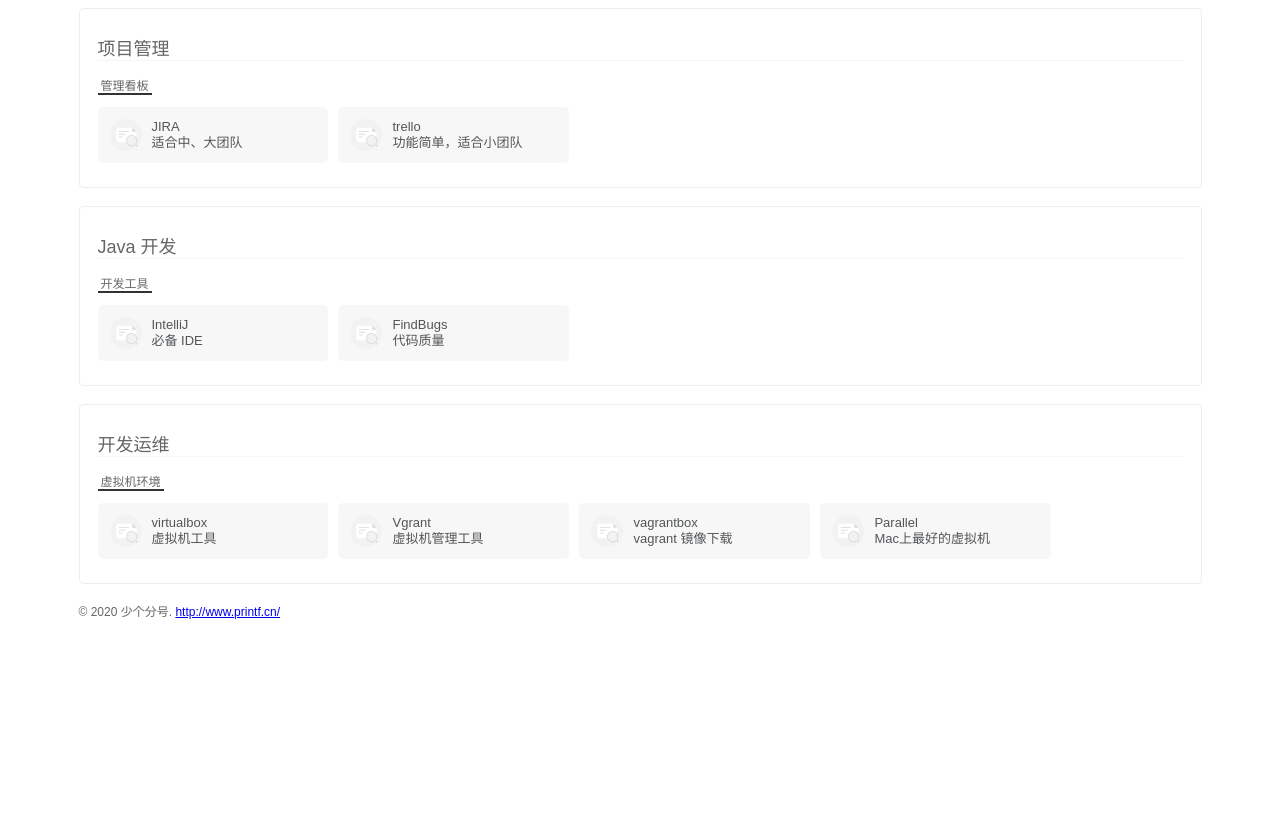
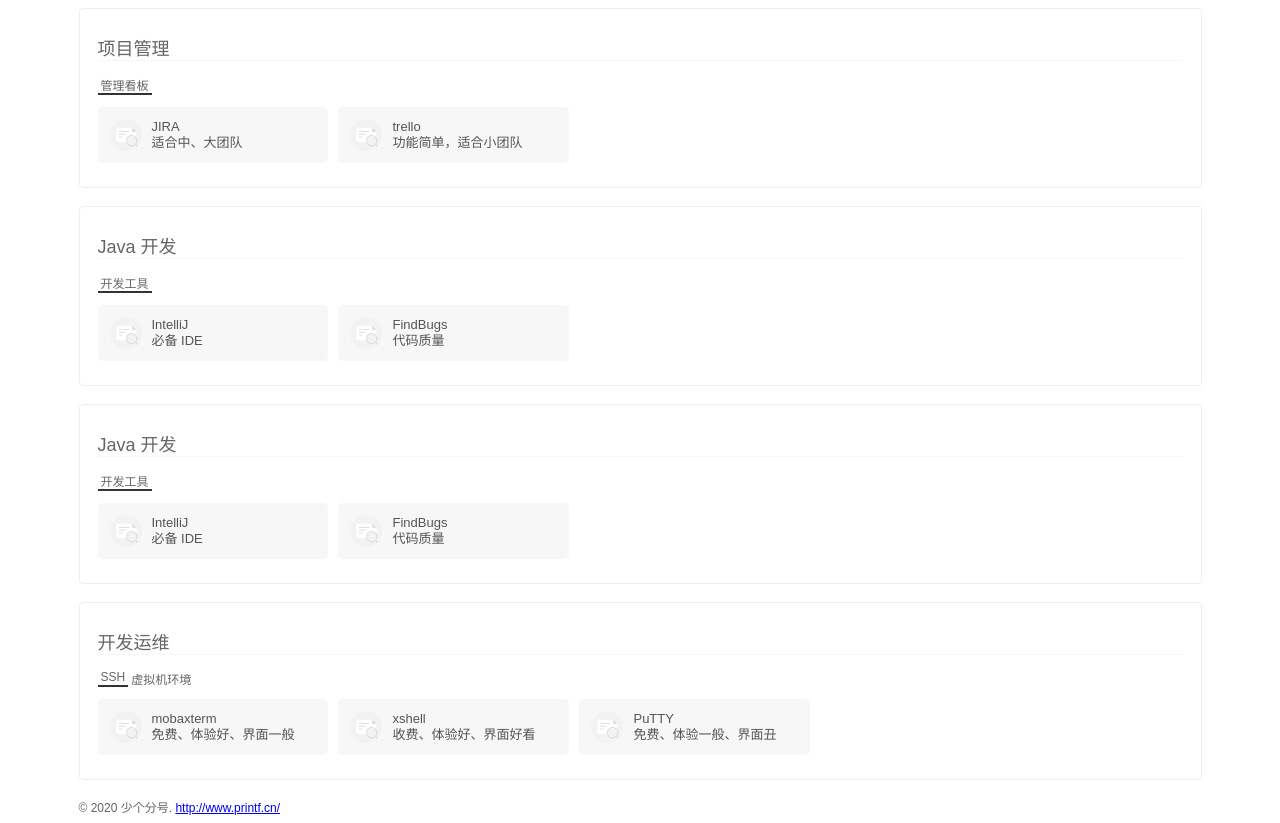
Before and after one commit to linksgo2011/developer-tools, a website: page docs/index.html in a window 1280 px wide. Before the commit the page ends 800 px from the top, so only its background shows below. Drawn offline with Linux system fonts and the light colour scheme.

Commit message:
generate website on `date +%y%m%d`

```diff
--- a/docs/index.html
+++ b/docs/index.html
@@ -203,11 +203,57 @@
     </section>
 
     <section class="section domain">
+        <h2>Java 开发</h2>
+        <div class="tab">
+            <dl class="tab-header">
+
+                <dd class="title active">
+                    开发工具
+                </dd>
+
+            </dl>
+            <div class="tab-content">
+
+                <ul class="candidates active">
+
+                    <li>
+                        <a href="https://www.atlassian.com/software/jira" target="_blank">
+                            <img src="./icons/default.png" height="32" width="32" alt="">
+                            <div class="intro">
+                                <span>IntelliJ</span>
+                                <br>
+                                <span>必备 IDE</span>
+                            </div>
+                        </a>
+                    </li>
+
+                    <li>
+                        <a href="https://trello.com/" target="_blank">
+                            <img src="./icons/default.png" height="32" width="32" alt="">
+                            <div class="intro">
+                                <span>FindBugs</span>
+                                <br>
+                                <span>代码质量</span>
+                            </div>
+                        </a>
+                    </li>
+
+                </ul>
+
+            </div>
+        </div>
+    </section>
+
+    <section class="section domain">
         <h2>开发运维</h2>
         <div class="tab">
             <dl class="tab-header">
 
                 <dd class="title active">
+                    SSH
+                </dd>
+
+                <dd class="title ">
                     虚拟机环境
                 </dd>
 
@@ -215,6 +261,43 @@
             <div class="tab-content">
 
                 <ul class="candidates active">
+
+                    <li>
+                        <a href="https://mobaxterm.mobatek.net/download-home-edition.html" target="_blank">
+                            <img src="./icons/default.png" height="32" width="32" alt="">
+                            <div class="intro">
+                                <span>mobaxterm</span>
+                                <br>
+                                <span>免费、体验好、界面一般</span>
+                            </div>
+                        </a>
+                    </li>
+
+                    <li>
+                        <a href="https://www.netsarang.com/zh/" target="_blank">
+                            <img src="./icons/default.png" height="32" width="32" alt="">
+                            <div class="intro">
+                                <span>xshell</span>
+                                <br>
+                                <span>收费、体验好、界面好看</span>
+                            </div>
+                        </a>
+                    </li>
+
+                    <li>
+                        <a href="https://www.chiark.greenend.org.uk/~sgtatham/putty/" target="_blank">
+                            <img src="./icons/default.png" height="32" width="32" alt="">
+                            <div class="intro">
+                                <span>PuTTY</span>
+                                <br>
+                                <span>免费、体验一般、界面丑</span>
+                            </div>
+                        </a>
+                    </li>
+
+                </ul>
+
+                <ul class="candidates ">
 
                     <li>
                         <a href="https://www.virtualbox.org" target="_blank">
```
Also changed, not shown: main.yaml (+24 -0 lines), README.md.
